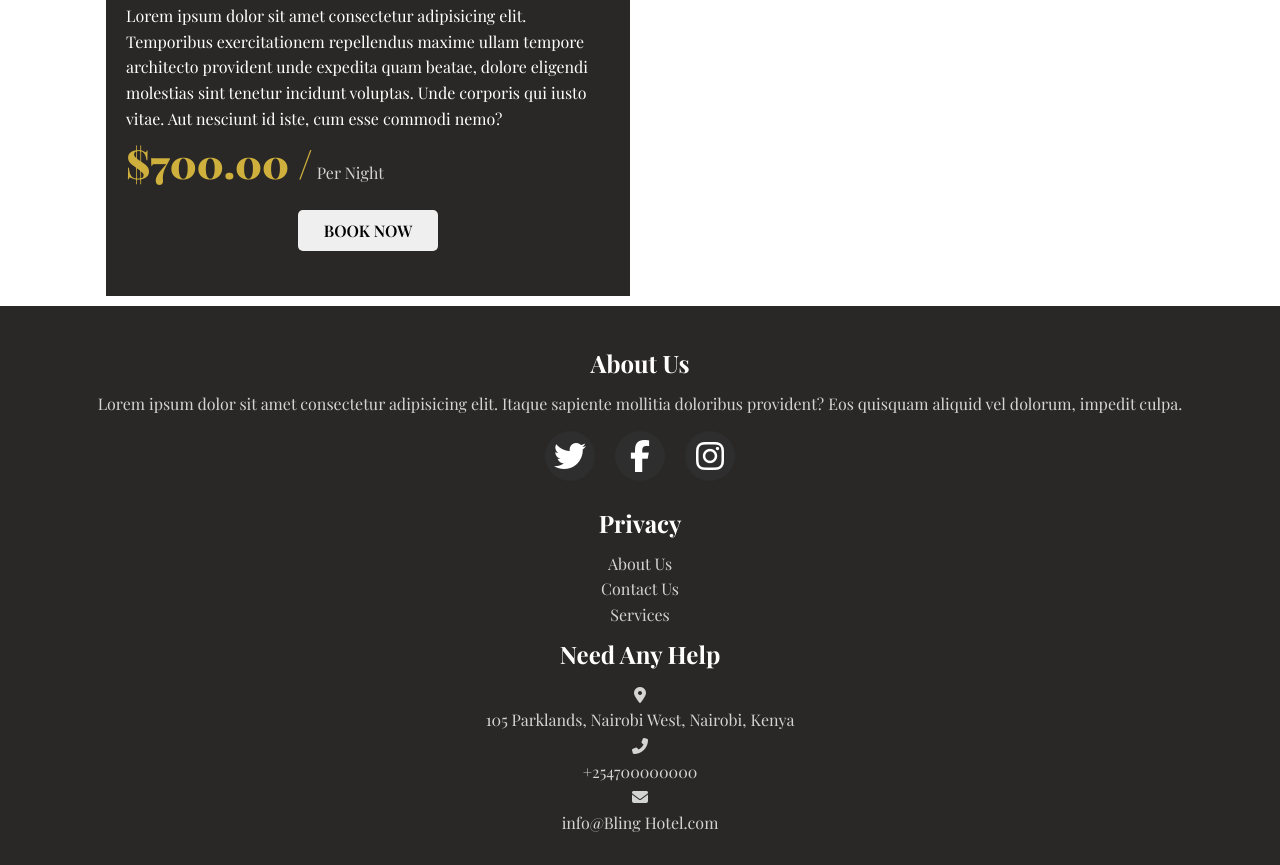
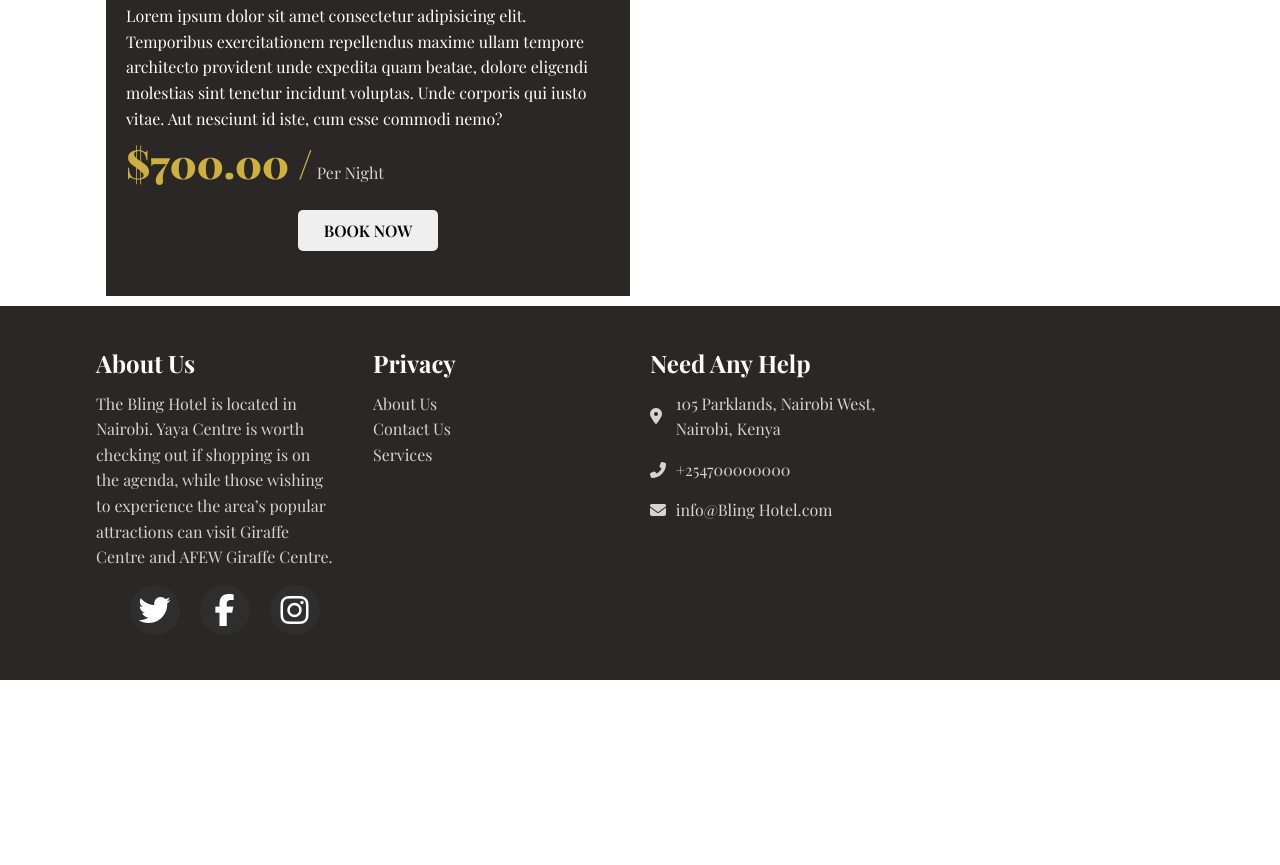
Before and after one commit to abdiali2021/hotel, a plain HTML site: page index.html in a window 1280 px wide. Shown: the part 3134-3999 px from the top of the page. After the commit the page ends 3814 px from the top, so only its background shows below. Drawn offline with nearby package versions, Linux system fonts and the light colour scheme.

Commit message:
changing some lorem text

```diff
--- a/index.html
+++ b/index.html
@@ -216,7 +216,7 @@
         <div class = "footer-container">
             <div>
                 <h2>About Us </h2>
-                <p>Lorem ipsum dolor sit amet consectetur adipisicing elit. Itaque sapiente mollitia doloribus provident? Eos quisquam aliquid vel dolorum, impedit culpa.</p>
+                <p>The Bling Hotel is located in Nairobi. Yaya Centre is worth checking out if shopping is on the agenda, while those wishing to experience the area’s popular attractions can visit Giraffe Centre and AFEW Giraffe Centre.</p>
                 <ul class = "social-icons">
                     <li class = "flex">
                         <i class = "fa fa-twitter fa-2x"></i>
--- a/style.css
+++ b/style.css
@@ -364,3 +364,37 @@ img{
 .contact-item span{
  display: block;
 }
+@media(min-width: 900px){
+ .footer-container{
+     display: grid;
+     grid-template-columns: repeat(2, 1fr);
+     grid-gap: 20px;
+ }
+}
+@media(min-width: 1170px){
+ .footer{
+     text-align: left;
+ }
+ .footer-container{
+     grid-template-columns: repeat(4, 1fr);
+ }
+ .footer-container div:nth-child(1) p{
+     padding-right: 20px;
+ }
+ .contact-item{
+     display: grid;
+     grid-template-columns: 10% 90%;
+     margin-bottom: 15px;
+     align-items: center;
+ }
+}
+
+.showModal{
+ position: fixed;
+ background: transparent;
+ top: 0;
+ right: 0;
+ bottom: 0;
+ left: 0;
+ z-index: 5;
+}
```
